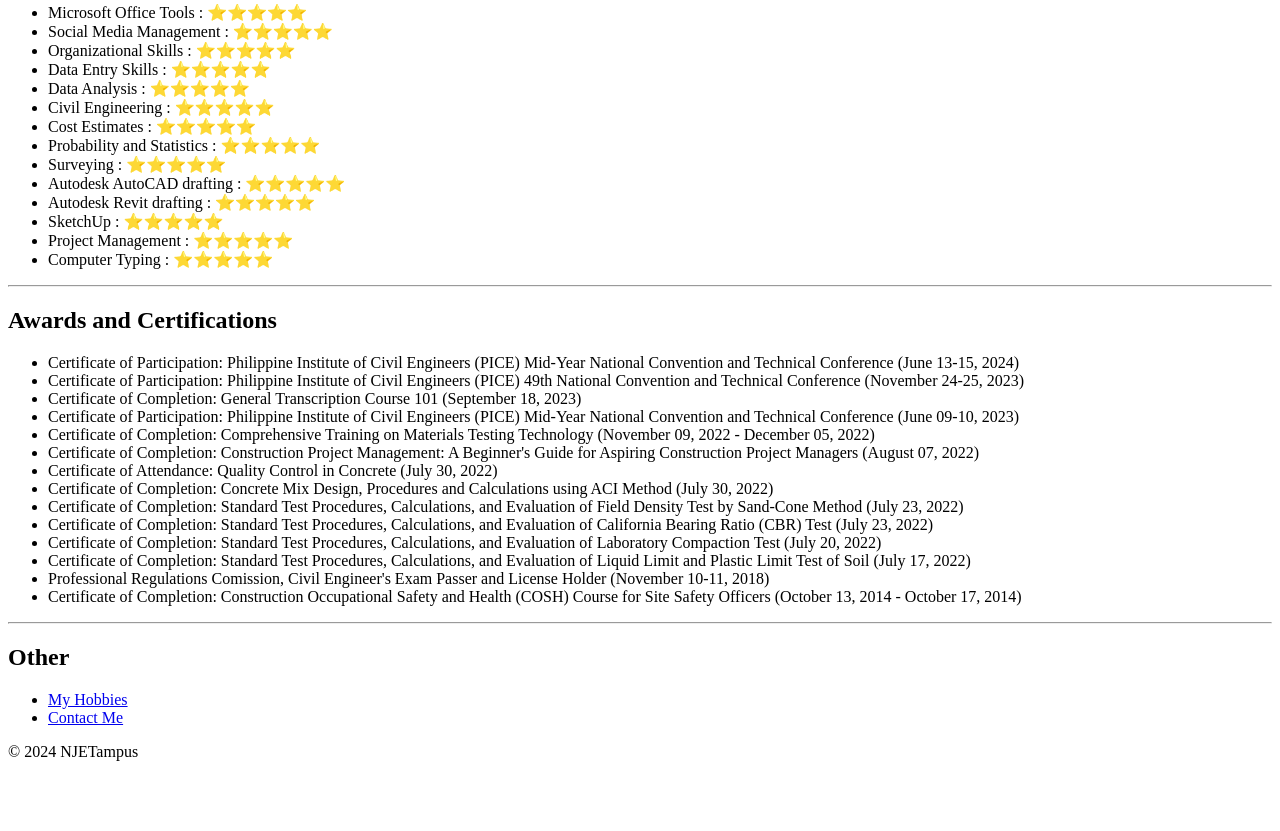
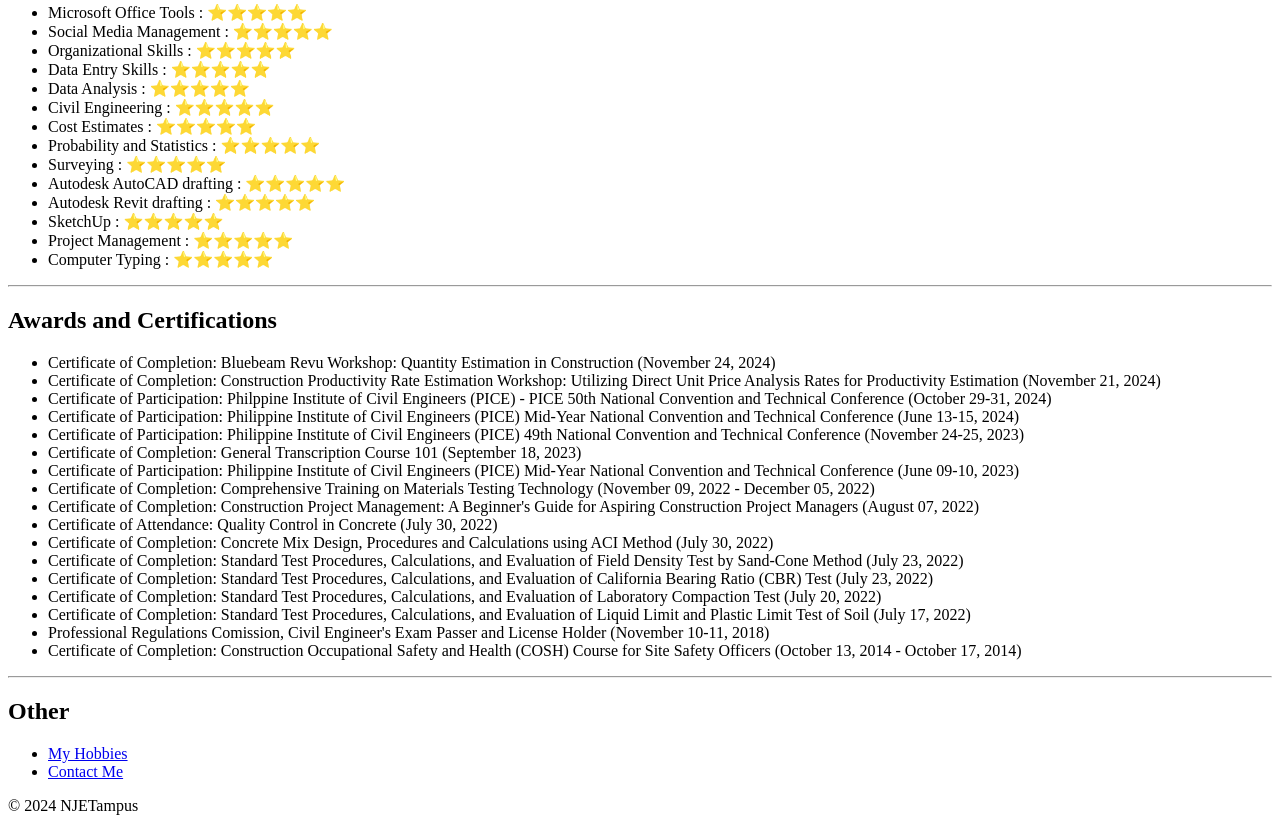
Before and after one commit to NJFrost-hub/html-portfolio, a plain HTML site: page index.html in a window 1280 px wide. Shown: the part 1798-2629 px from the top of the page. Before the commit the page ends 2575 px from the top, so only its background shows below. Drawn offline with Linux system fonts and the light colour scheme.

Commit message:
Add files via upload

```diff
--- a/index.html
+++ b/index.html
@@ -105,6 +105,9 @@
         <hr/>
         <h2>Awards and Certifications</h2>
             <ul>
+                <li>Certificate of Completion: Bluebeam Revu Workshop: Quantity Estimation in Construction (November 24, 2024)</li>
+                <li>Certificate of Completion: Construction Productivity Rate Estimation Workshop: Utilizing Direct Unit Price Analysis Rates for Productivity Estimation (November 21, 2024)</li>
+                <li>Certificate of Participation: Philppine Institute of Civil Engineers (PICE) - PICE 50th National Convention and Technical Conference (October 29-31, 2024)</li>
                 <li>Certificate of Participation: Philippine Institute of Civil Engineers (PICE) Mid-Year National Convention and Technical Conference (June 13-15, 2024)</li>
                 <li>Certificate of Participation: Philippine Institute of Civil Engineers (PICE) 49th National Convention and Technical Conference (November 24-25, 2023)</li>
                 <li>Certificate of Completion: General Transcription Course 101 (September 18, 2023)</li>
```
